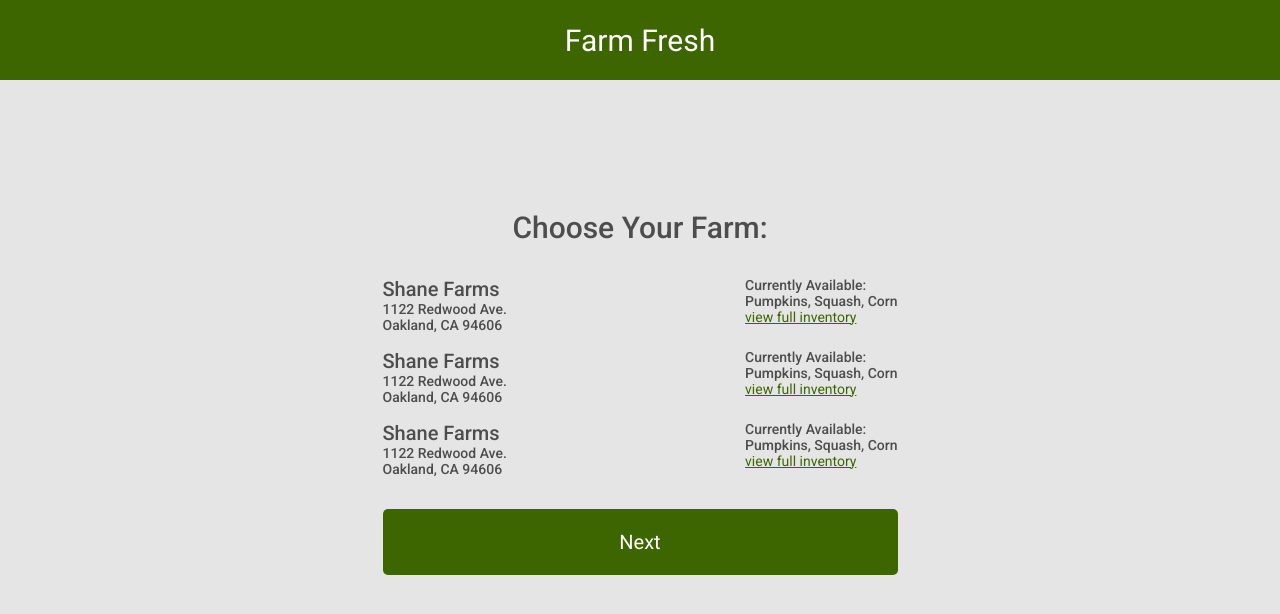
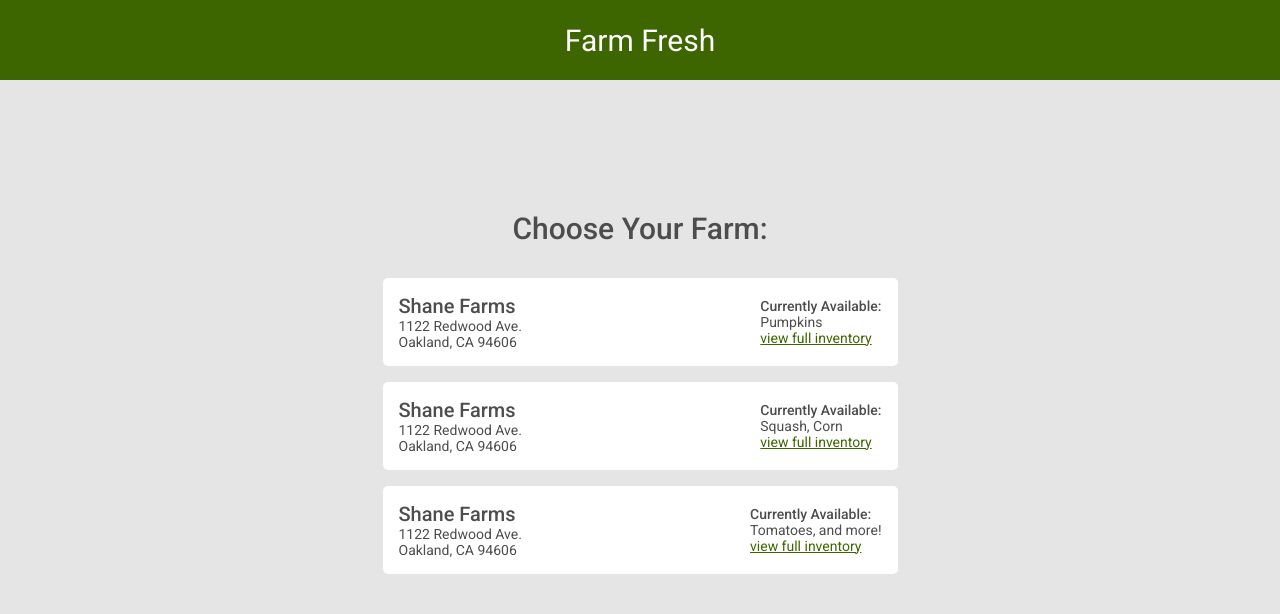
Before and after one commit to Code4Blessings/FarmFreshApp, a React (Create React App) app: page /shopper/dashboard in a window 1280 px wide. Shown: the top 614 px of the page. Built offline with nearby package versions, Linux system fonts and the light colour scheme; sample sign-in values are in the browser's storage.

Commit message:
polished styling and removed button from shopper dashboard

```diff
--- a/src/App.css
+++ b/src/App.css
@@ -335,9 +335,13 @@ input[type=number]::-webkit-outer-spin-button {
 }
 
 .farm-row {
+	background: #FFFFFF;
 	margin-bottom: 16px;
+	padding: 16px;
+	border-radius: 5px;
 	display: flex;
 	justify-content: space-between;
+	align-items: center;
 }
 
 .farm-row div:first-child h3{
@@ -350,7 +354,7 @@ input[type=number]::-webkit-outer-spin-button {
 .farm-row div:first-child p{
 	font-family: 'Roboto', sans-serif;
 	font-size: 14px;
-	font-weight: 500;
+	font-weight: 400;
 	color: #4D4D4D;
 }
 
@@ -362,8 +366,11 @@ input[type=number]::-webkit-outer-spin-button {
 .farm-row div:last-child p {
 	font-family: 'Roboto', sans-serif;
 	font-size: 14px;
+	color: #4D4D4D;
+}
+
+.farm-row div:last-child p:first-child {
 	font-weight: 500;
-	color: #4D4D4D;
 }
 
 .farm-row div:last-child a {
--- a/src/components/ShopperHomepage.js
+++ b/src/components/ShopperHomepage.js
@@ -17,8 +17,8 @@ const ShopperHomepage = () => {
 							<p>Oakland, CA 94606</p>
 						</div>
 						<div>
-							<p>Currently Available:</p>
-							<p>Pumpkins, Squash, Corn</p>
+							<p className='currently-available'>Currently Available:</p>
+							<p>Pumpkins</p>
 							<a href=''>view full inventory</a>
 						</div>
 					</div>
@@ -30,7 +30,7 @@ const ShopperHomepage = () => {
 						</div>
 						<div>
 							<p>Currently Available:</p>
-							<p>Pumpkins, Squash, Corn</p>
+							<p>Squash, Corn</p>
 							<a href=''>view full inventory</a>
 						</div>
 					</div>
@@ -42,12 +42,11 @@ const ShopperHomepage = () => {
 						</div>
 						<div>
 							<p>Currently Available:</p>
-							<p>Pumpkins, Squash, Corn</p>
+							<p>Tomatoes, and more!</p>
 							<a href=''>view full inventory</a>
 						</div>
 					</div>
 				</div>
-				<button className='farmer-sign-in-button button-spacing'>Next</button>
 			</div>
 		</div>
 	);
```
